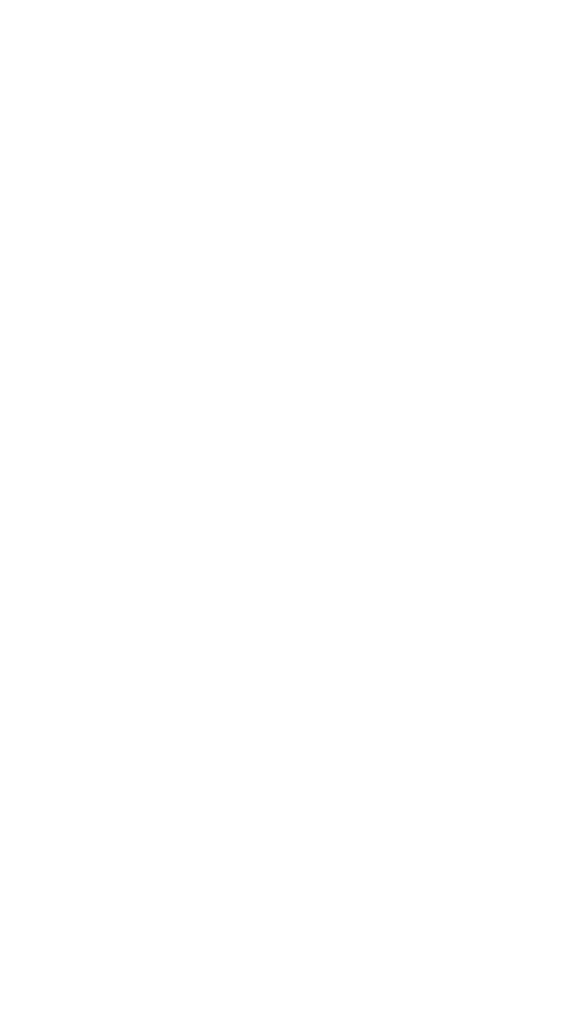
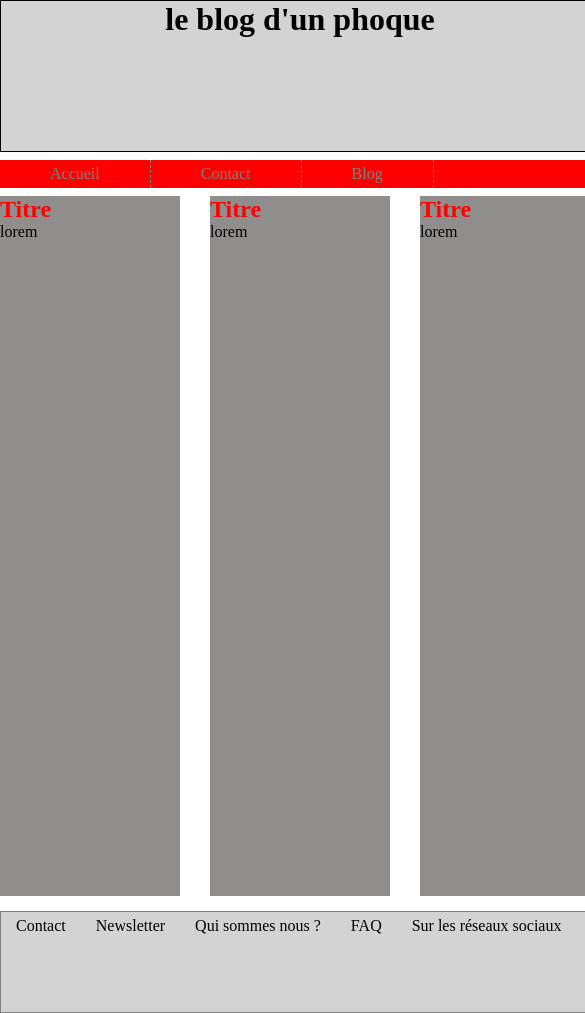
Before and after one commit to CedBG/exercice-autocorrection-responsive, a plain HTML site: page phase2-exercice2/index.html in a window 390 px wide. Shown: the whole page, 585 px wide, since content can reach past the window. Before the commit the page ends 844 px from the top, so only its background shows below. Drawn offline with Linux system fonts and the light colour scheme.

Commit message:
Phase 2 en cours responsive

```diff
--- a/phase2-exercice2/css/style.css
+++ b/phase2-exercice2/css/style.css
@@ -0,0 +1,75 @@
+* {
+    margin: 0;
+    padding: 0;
+}
+
+.container {
+    width: 600px;
+}
+/* header */
+header {
+    text-align: center;
+    height: 150px;
+    background-color: lightgray;
+    border: 1px solid;
+}
+/* nav */
+
+nav {
+    margin: 8px 0;
+}
+
+nav ul {
+    display: flex;
+    background-color: red;
+}
+
+nav li {
+    list-style: none;
+    padding: 5px 50px;
+    border-right: 1px dashed grey;
+}
+
+nav li a {
+    text-decoration: none;
+    color: grey;
+}
+
+/* main */
+main {
+    display: flex;
+    justify-content: space-between;
+}
+
+article {
+    width: 170px;
+    height: 700px;
+    background-color: rgb(144, 141, 141);
+    padding-right: 10px;
+    justify-content: space-between;
+}
+
+article h2 {
+    color: red;
+}
+
+footer {
+    height: 100px;
+    background-color: lightgray;
+    border: grey 1px solid;
+    margin-top: 15px;
+}
+
+footer ul{
+    display: flex;
+    list-style: none;
+}
+
+footer li {
+    padding: 5px 15px;
+}
+
+footer li a {
+    text-decoration: none;
+    color: black;
+}
--- a/phase2-exercice2/index.html
+++ b/phase2-exercice2/index.html
@@ -8,6 +8,61 @@
     <title>Phase2 exercice 2</title>
 </head>
 <body>
+    <div class="container">
+        <!-- header -->
+        <header>
+            <h1>
+                le blog d'un phoque
+            </h1>
+        </header>
 
+        <!-- nav -->
+            <nav>
+            <ul>
+                <li><a href=""">Accueil</a></li>
+                <li><a href=""">Contact</a></li>
+                <li><a href=""">Blog</a></li>
+            </ul>
+            </nav>
+
+        <!-- main -->
+        <main>
+            <article>
+                <h2>
+                    Titre
+                </h2>
+                <p>
+                    lorem
+                </p>
+            </article>
+            <article>
+                <h2>
+                    Titre
+                </h2>
+                <p>
+                    lorem
+                </p>
+            </article>
+            <article>
+                <h2>
+                    Titre
+                </h2>
+                <p>
+                    lorem
+                </p>
+            </article>
+        </main>
+
+        <!-- footer -->
+        <footer>
+            <ul>
+                <li><a href="#">Contact</a></li>
+                <li><a href="#">Newsletter</a></li>
+                <li><a href="#">Qui sommes nous ?</a></li>
+                <li><a href="#">FAQ</a></li>
+                <li><a href="#">Sur les réseaux sociaux</a></li>
+            </ul>
+        </footer>
+    </div>
 </body>
 </html>
```
